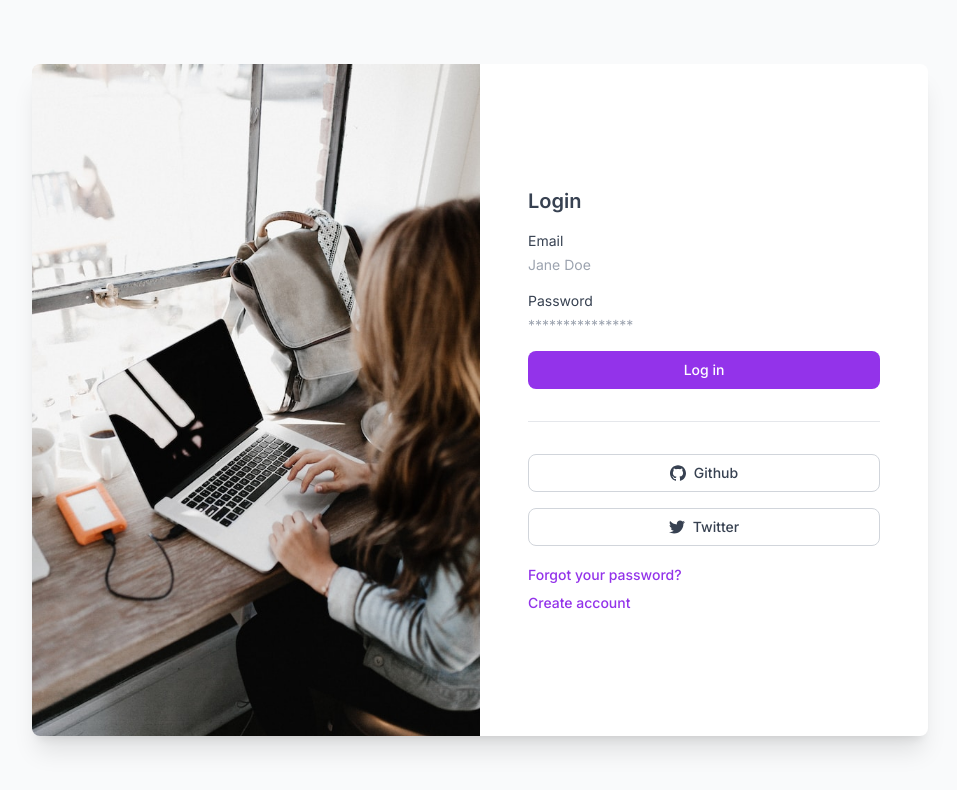
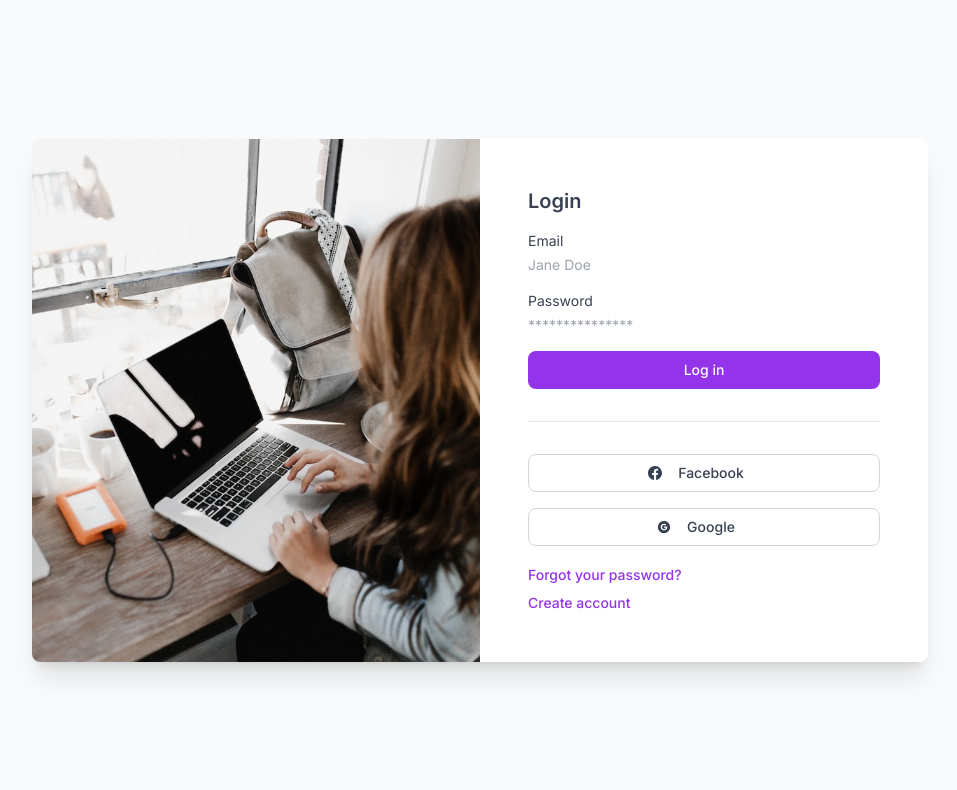
Before and after one commit to lhes23/next-finance-app, a Next.js app: page / in a window 1280 px wide. Shown: the top 790 px of the page, without its empty margins (160-1117 px from the left). Built offline with nearby package versions, Linux system fonts and the light colour scheme.

Commit message:
change image and icons

```diff
--- a/src/components/Login.tsx
+++ b/src/components/Login.tsx
@@ -1,17 +1,20 @@
 import Image from "next/image"
 import Link from "next/link"
 import React from "react"
+import { AiFillGoogleCircle } from "react-icons/ai"
+import { BsFacebook } from "react-icons/bs"
 
 const Login = () => {
   return (
     <div className="flex-1 h-full max-w-4xl mx-auto overflow-hidden bg-white rounded-lg shadow-xl dark:bg-gray-800">
       <div className="flex flex-col overflow-y-auto md:flex-row">
-        <div className="h-32 md:h-auto md:w-1/2">
-          <img
+        <div className="relative h-32 md:h-auto md:w-1/2">
+          <Image
             aria-hidden="true"
             className="object-cover w-full h-full"
             src="/imgs/office.jpg"
             alt="Office"
+            fill={true}
           />
         </div>
         <div className="flex items-center justify-center p-6 sm:p-12 md:w-1/2">
@@ -43,26 +46,12 @@ const Login = () => {
             </Link>
             <hr className="my-8" />
             <button className="flex items-center justify-center w-full px-4 py-2 text-sm font-medium leading-5  text-gray-700 transition-colors duration-150 border border-gray-300 rounded-lg dark:text-gray-400 active:bg-transparent hover:border-gray-500 focus:border-gray-500 active:text-gray-500 focus:outline-none focus:shadow-outline-gray">
-              <svg
-                className="w-4 h-4 mr-2"
-                aria-hidden="true"
-                viewBox="0 0 24 24"
-                fill="currentColor"
-              >
-                <path d="M12 .297c-6.63 0-12 5.373-12 12 0 5.303 3.438 9.8 8.205 11.385.6.113.82-.258.82-.577 0-.285-.01-1.04-.015-2.04-3.338.724-4.042-1.61-4.042-1.61C4.422 18.07 3.633 17.7 3.633 17.7c-1.087-.744.084-.729.084-.729 1.205.084 1.838 1.236 1.838 1.236 1.07 1.835 2.809 1.305 3.495.998.108-.776.417-1.305.76-1.605-2.665-.3-5.466-1.332-5.466-5.93 0-1.31.465-2.38 1.235-3.22-.135-.303-.54-1.523.105-3.176 0 0 1.005-.322 3.3 1.23.96-.267 1.98-.399 3-.405 1.02.006 2.04.138 3 .405 2.28-1.552 3.285-1.23 3.285-1.23.645 1.653.24 2.873.12 3.176.765.84 1.23 1.91 1.23 3.22 0 4.61-2.805 5.625-5.475 5.92.42.36.81 1.096.81 2.22 0 1.606-.015 2.896-.015 3.286 0 .315.21.69.825.57C20.565 22.092 24 17.592 24 12.297c0-6.627-5.373-12-12-12" />
-              </svg>
-              Github
+              <BsFacebook />
+              <span className="px-4">Facebook</span>
             </button>
             <button className="flex items-center justify-center w-full px-4 py-2 mt-4 text-sm font-medium leading-5 text-gray-700 transition-colors duration-150 border border-gray-300 rounded-lg dark:text-gray-400 active:bg-transparent hover:border-gray-500 focus:border-gray-500 active:text-gray-500 focus:outline-none focus:shadow-outline-gray">
-              <svg
-                className="w-4 h-4 mr-2"
-                aria-hidden="true"
-                viewBox="0 0 24 24"
-                fill="currentColor"
-              >
-                <path d="M23.954 4.569c-.885.389-1.83.654-2.825.775 1.014-.611 1.794-1.574 2.163-2.723-.951.555-2.005.959-3.127 1.184-.896-.959-2.173-1.559-3.591-1.559-2.717 0-4.92 2.203-4.92 4.917 0 .39.045.765.127 1.124C7.691 8.094 4.066 6.13 1.64 3.161c-.427.722-.666 1.561-.666 2.475 0 1.71.87 3.213 2.188 4.096-.807-.026-1.566-.248-2.228-.616v.061c0 2.385 1.693 4.374 3.946 4.827-.413.111-.849.171-1.296.171-.314 0-.615-.03-.916-.086.631 1.953 2.445 3.377 4.604 3.417-1.68 1.319-3.809 2.105-6.102 2.105-.39 0-.779-.023-1.17-.067 2.189 1.394 4.768 2.209 7.557 2.209 9.054 0 13.999-7.496 13.999-13.986 0-.209 0-.42-.015-.63.961-.689 1.8-1.56 2.46-2.548l-.047-.02z" />
-              </svg>
-              Twitter
+              <AiFillGoogleCircle />
+              <span className="px-4">Google</span>
             </button>
             <p className="mt-4">
               <a
```
